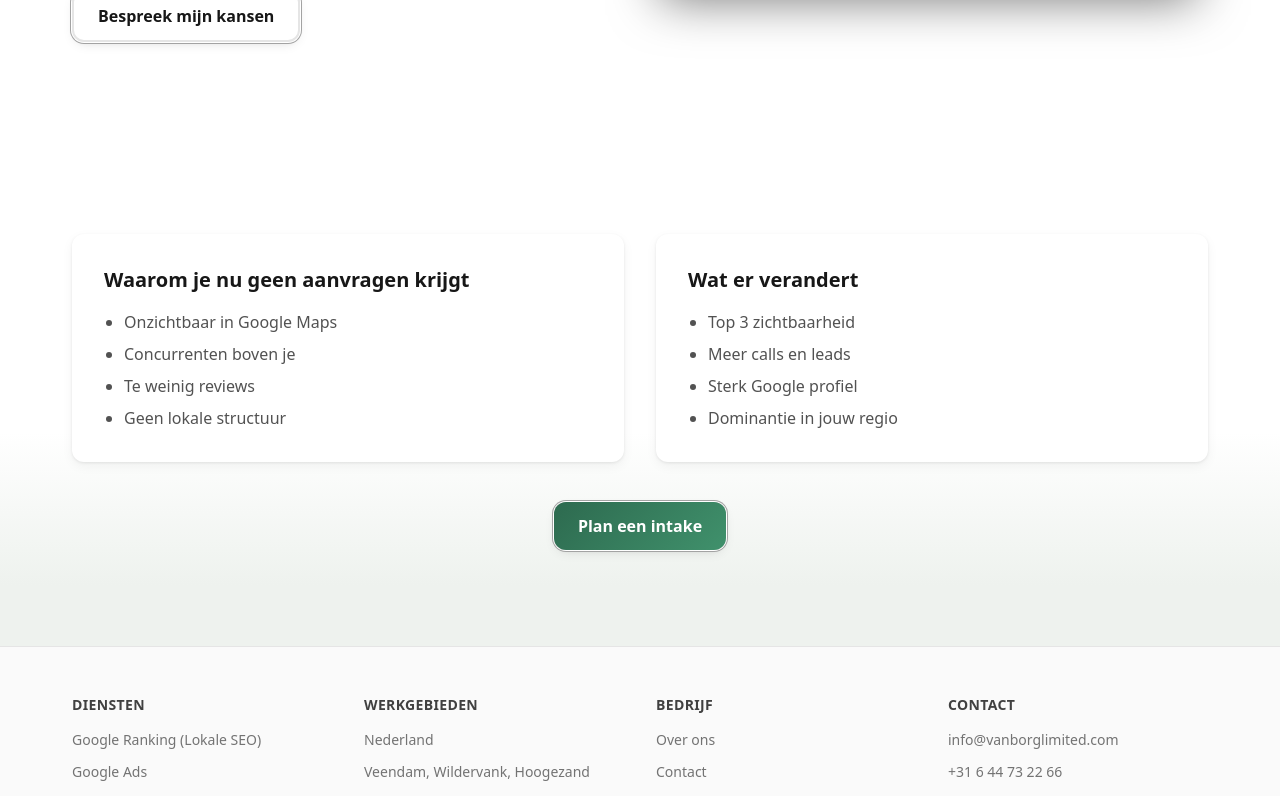
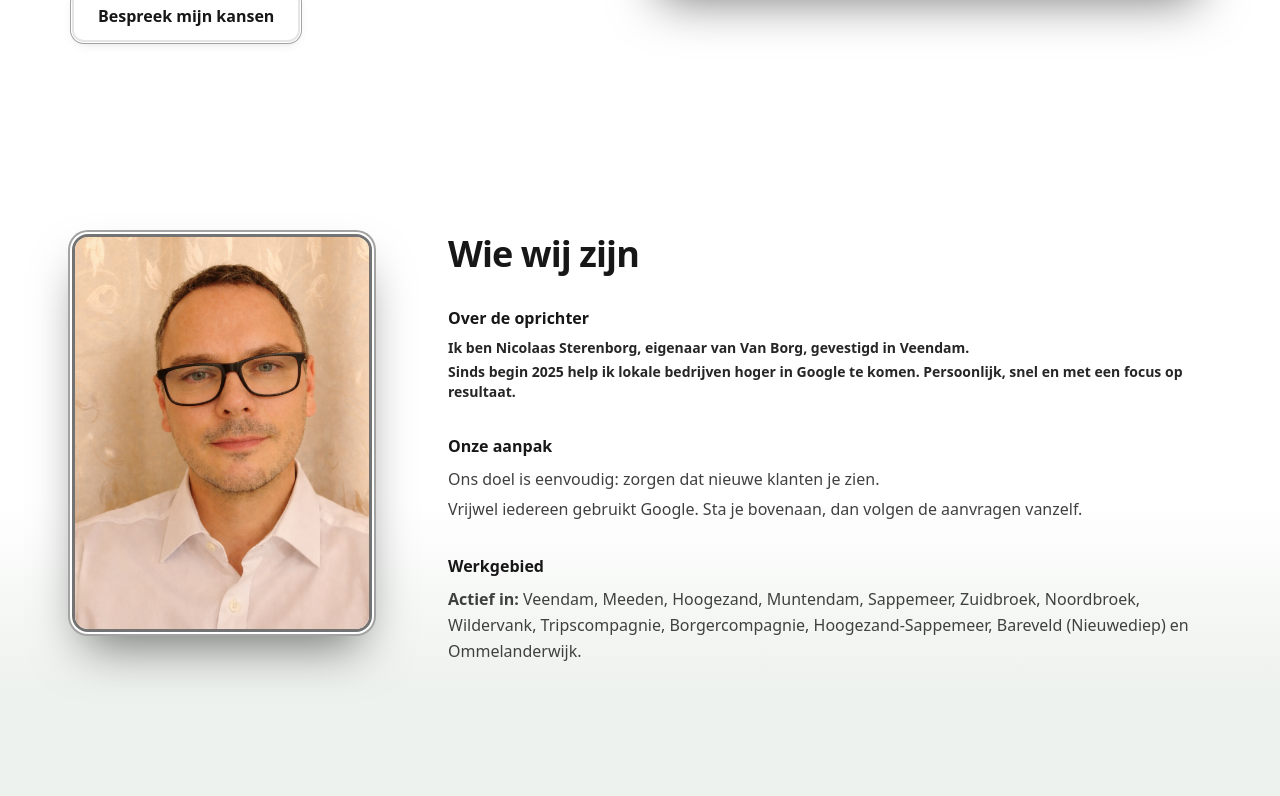
Before and after one commit to VanBorg/Vanborg.com, a React (Vite) app: page / in a window 1280 px wide. Shown: the part 620-1416 px from the top of the page. Built offline with nearby package versions, Linux system fonts and the light colour scheme.

Commit message:
Add About Us section, heading docs, navbar transparency, badges styling
Co-authored-by: Cursor <cursoragent@cursor.com>

```diff
--- a/src/components/layout/Navbar.tsx
+++ b/src/components/layout/Navbar.tsx
@@ -138,7 +138,7 @@ export function Navbar() {
           </div>
         </Container>
       </div>
-      <header className="w-full border-b border-neutral-200/80 bg-white/80 backdrop-blur-md">
+      <header className="w-full border-b border-neutral-200/80 bg-white/70 backdrop-blur-md">
       <Container>
         <nav className="relative flex min-h-[4rem] items-center justify-between">
           <a href="/" className="nav-logo min-w-[100px] text-2xl text-neutral-900 md:min-w-[120px] md:text-3xl">
@@ -162,7 +162,7 @@ export function Navbar() {
           {/* Rechts: CTA (desktop) of hamburger (mobile) */}
           <div className="flex justify-end min-w-[120px] md:min-w-[140px]">
             <a href="#audit" className="btn-primary hidden md:inline-flex">
-              Gratis audit
+              Contact
             </a>
             <button
             type="button"
--- /dev/null
+++ b/src/components/sections/AboutUs.tsx
@@ -0,0 +1,55 @@
+import { Container } from '../ui/Container'
+
+export function AboutUs() {
+  return (
+    <section className="section bg-section-2" aria-labelledby="about-us-title">
+      <Container>
+        <div className="grid items-start gap-10 lg:grid-cols-[minmax(220px,320px)_1fr] lg:gap-14">
+          <div>
+            <div className="about-us-photo">
+              <img
+                src="/Afbeeldingen/wie-wij-zijn-profielfoto.png"
+                alt="Portretfoto van de oprichter van Van Borg"
+                className="about-us-photo__img"
+                loading="lazy"
+              />
+            </div>
+          </div>
+
+          <div className="max-w-3xl space-y-8 text-neutral-700">
+            <h2 id="about-us-title" className="text-3xl font-bold tracking-tight text-neutral-900 md:text-4xl">
+              Wie wij zijn
+            </h2>
+
+            <div>
+              <h3 className="text-base font-bold text-neutral-900">Over de oprichter</h3>
+              <h4 className="mt-2 text-sm font-semibold text-neutral-800">
+                Ik ben Nicolaas Sterenborg, eigenaar van Van Borg, gevestigd in Veendam.
+              </h4>
+              <h4 className="mt-1 text-sm font-semibold text-neutral-800">
+                Sinds begin 2025 help ik lokale bedrijven hoger in Google te komen. Persoonlijk, snel en met een focus op resultaat.
+              </h4>
+            </div>
+
+            <div>
+              <h3 className="text-base font-bold text-neutral-900">Onze aanpak</h3>
+              <p className="mt-2 leading-relaxed">
+                Ons doel is eenvoudig: zorgen dat nieuwe klanten je zien.
+              </p>
+              <p className="mt-1 leading-relaxed">
+                Vrijwel iedereen gebruikt Google. Sta je bovenaan, dan volgen de aanvragen vanzelf.
+              </p>
+            </div>
+
+            <div>
+              <h3 className="text-base font-bold text-neutral-900">Werkgebied</h3>
+              <p className="mt-2 leading-relaxed">
+                <strong>Actief in:</strong> Veendam, Meeden, Hoogezand, Muntendam, Sappemeer, Zuidbroek, Noordbroek, Wildervank, Tripscompagnie, Borgercompagnie, Hoogezand-Sappemeer, Bareveld (Nieuwediep) en Ommelanderwijk.
+              </p>
+            </div>
+          </div>
+        </div>
+      </Container>
+    </section>
+  )
+}
--- a/src/components/sections/Hero.tsx
+++ b/src/components/sections/Hero.tsx
@@ -11,7 +11,7 @@ export function Hero() {
             Het beste marketingbureau van Veendam en omstreken
             </h1>
             <h2 className="mt-3 text-lg font-semibold leading-snug text-neutral-600 md:text-xl">
-            Binnen 90 dagen een Top 3 positie op Google Maps.
+            Binnen 90 dagen een Top 3 positie op Google.
             </h2>
             <h3 className="mt-2 text-sm font-normal text-neutral-500">
             Op de heatmap zie je mijn vestiging in Veendam over een periode van <strong>40 dagen.</strong>
--- a/src/components/sections/ProblemOutcome.tsx
+++ b/src/components/sections/ProblemOutcome.tsx
@@ -16,7 +16,7 @@ const outcomeBullets = [
 
 export function ProblemOutcome() {
   return (
-    <section className="section bg-section-2">
+    <section className="section bg-section-1">
       <Container>
         <div className="grid gap-8 md:grid-cols-2">
           <div className="card-hover rounded-xl bg-white p-8 shadow-[0_1px_3px_0_rgba(0,0,0,0.08),0_4px_12px_rgba(0,0,0,0.05)]">
--- a/src/pages/index.tsx
+++ b/src/pages/index.tsx
@@ -1,6 +1,7 @@
 import { Navbar } from '../components/layout/Navbar'
 import { Footer } from '../components/layout/Footer'
 import { Hero } from '../components/sections/Hero'
+import { AboutUs } from '../components/sections/AboutUs'
 import { ProblemOutcome } from '../components/sections/ProblemOutcome'
 
 export default function HomePage() {
@@ -9,6 +10,7 @@ export default function HomePage() {
       <Navbar />
       <main>
         <Hero />
+        <AboutUs />
         <ProblemOutcome />
       </main>
       <Footer />
--- /dev/null
+++ b/src/styles/components/about-us.css
@@ -0,0 +1,30 @@
+/* About Us sectie – foto-doos met dezelfde border en shadow als Hero (ImageComparison) */
+
+.about-us-photo {
+  width: 100%;
+  max-width: 300px;
+  overflow: hidden;
+  margin-left: auto;
+  margin-right: auto;
+  border: var(--comparison-border-width) solid var(--comparison-border-color);
+  border-radius: var(--radius-lg);
+  box-shadow:
+    0 0 0 var(--comparison-ring-offset) #fff,
+    0 0 0 calc(var(--comparison-ring-offset) + var(--comparison-ring-width)) var(--comparison-ring-color),
+    var(--comparison-shadow);
+  background: #fff;
+}
+
+@media (min-width: 1024px) {
+  .about-us-photo {
+    margin-left: 0;
+    margin-right: 0;
+  }
+}
+
+.about-us-photo__img {
+  display: block;
+  width: 100%;
+  aspect-ratio: 3 / 4;
+  object-fit: cover;
+}
--- a/src/styles/components/badges.css
+++ b/src/styles/components/badges.css
@@ -184,3 +184,30 @@
 .comparison-badge-bottom-right {
   right: 0.75rem;
 }
+
+/* About Us – benefits-rij (zelfde look als Hero-knop “Bespreek mijn kansen” / btn-secondary) */
+.about-us-benefits {
+  display: flex;
+  flex-wrap: wrap;
+  justify-content: center;
+  gap: 0.75rem;
+  margin-top: 1rem;
+  list-style: none;
+  padding: 0;
+  margin-left: 0;
+  margin-right: 0;
+}
+
+.about-us-benefits__item {
+  display: inline-flex;
+  align-items: center;
+  justify-content: center;
+  padding: 0.25rem 0.75rem;
+  font-size: 0.875rem;
+  font-weight: 600;
+  color: var(--color-neutral-900);
+  background: #fff;
+  border: 2px solid var(--color-neutral-200);
+  border-radius: var(--radius-md);
+  box-shadow: var(--shadow-button);
+}
--- a/src/styles/index.css
+++ b/src/styles/index.css
@@ -8,6 +8,7 @@
 @import './components/hover-effects.css';
 @import './components/links.css';
 @import './components/image-comparison.css';
+@import './components/about-us.css';
 
 @tailwind base;
 @tailwind components;
```
Also changed, not shown: public/Afbeeldingen/wie-wij-zijn-profielfoto.png (added), 2 other files (tests, documents, lock files or other folders).
